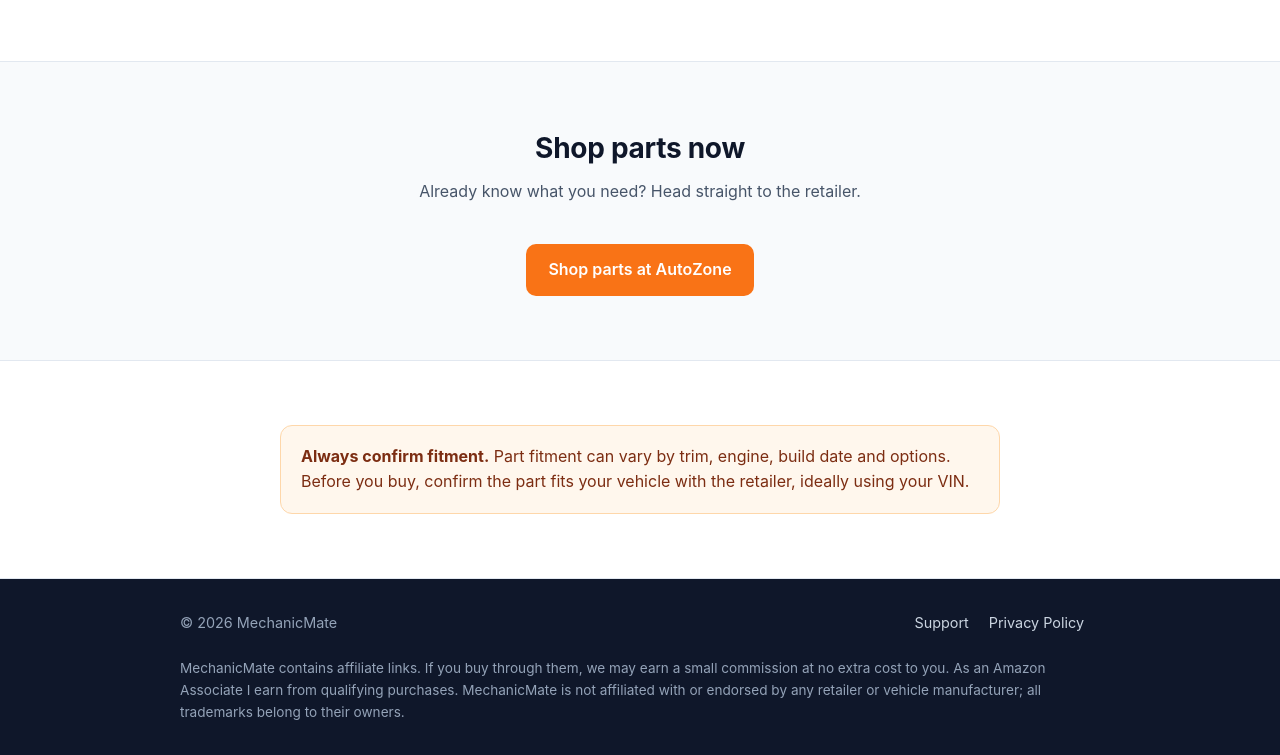
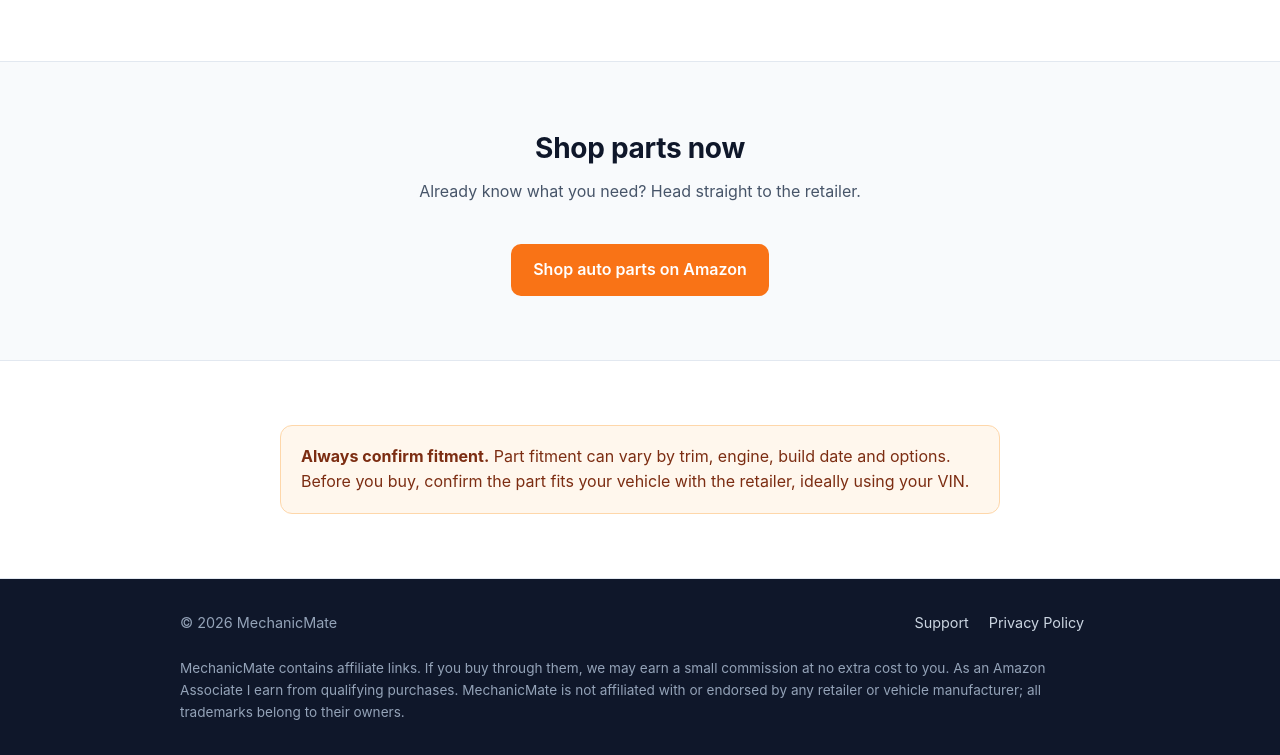
Before and after one commit to dmorrison59/mechanicmate-site, a plain HTML site: page index.html in a window 1280 px wide. Shown: the part 1432-2187 px from the top of the page. Drawn offline with Linux system fonts and the light colour scheme.

Commit message:
Shop parts button: AutoZone (Sovrn denied) -> Amazon with Associates tag
Co-Authored-By: Claude Opus 5.5 <noreply@anthropic.com>
Claude-Session: https://claude.ai/code/session_018cjwBHWMXbh2VWfzMSnN9E

```diff
--- a/index.html
+++ b/index.html
@@ -71,7 +71,7 @@
   <div class="wrap" style="text-align:center">
     <h2>Shop parts now</h2>
     <p class="lead">Already know what you need? Head straight to the retailer.</p>
-    <a class="btn btn-primary" href="https://sovrn.co/d8lpsjb" target="_blank" rel="sponsored noopener">Shop parts at AutoZone</a>
+    <a class="btn btn-primary" href="https://www.amazon.com/s?k=auto+parts&i=automotive&tag=mechanicmate-20" target="_blank" rel="sponsored noopener">Shop auto parts on Amazon</a>
   </div>
 </section>
 
```
